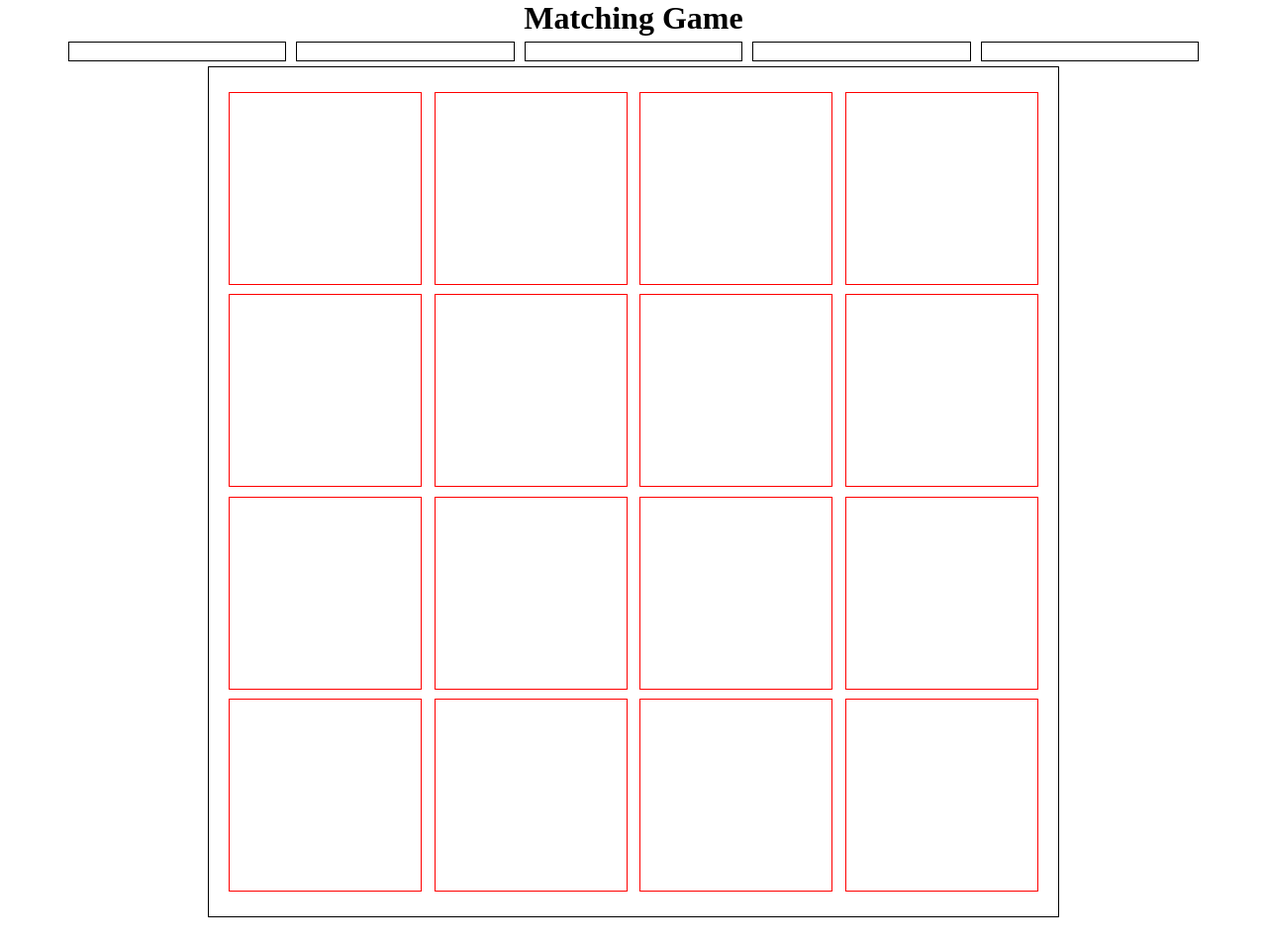
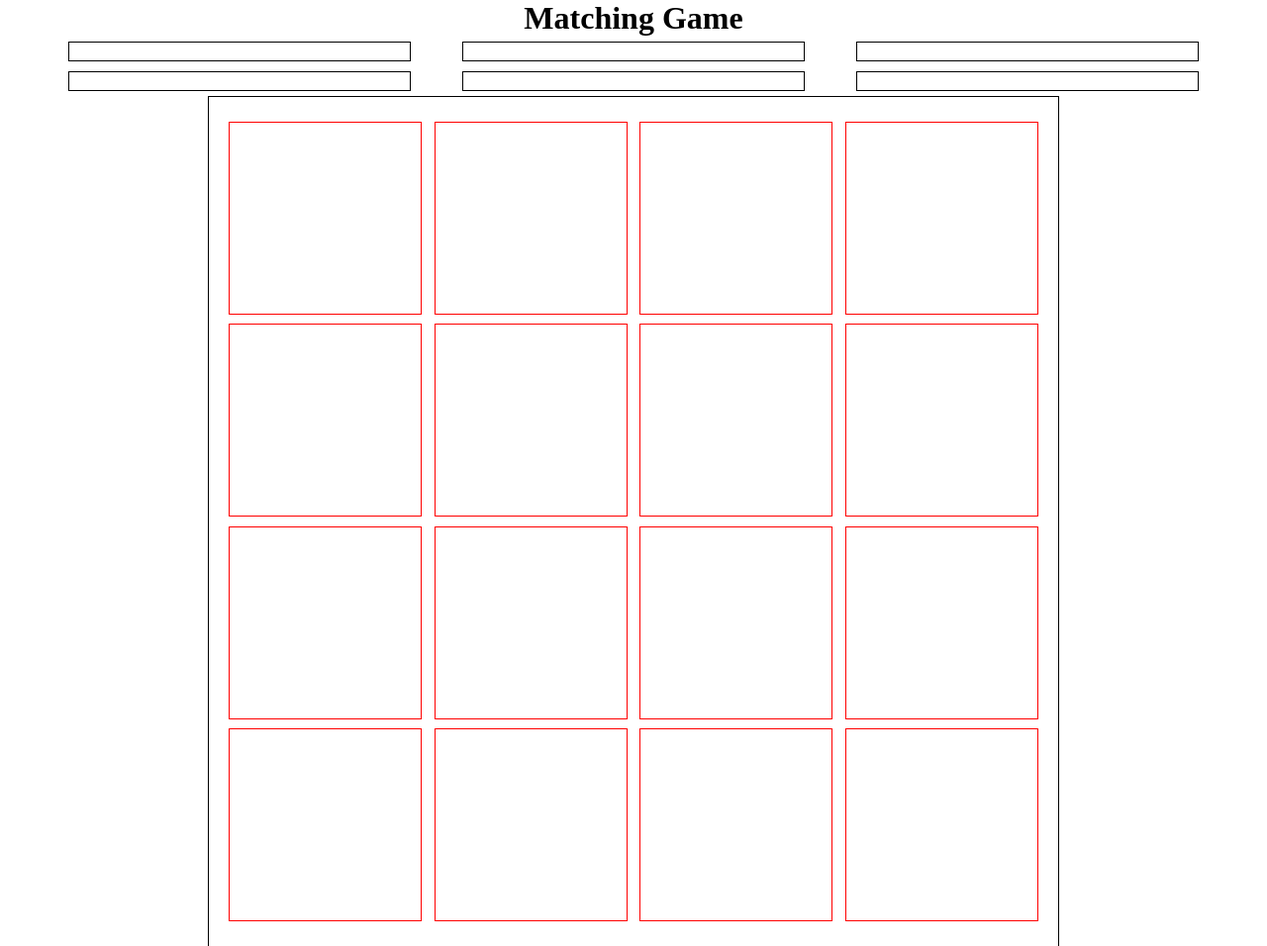
Before and after one commit to maevanapcontact/fend-memory-game, a website: page src/index.html in a window 1280 px wide. Shown: the whole page at 99% size. Before the commit the page ends 927 px from the top, so only its background shows below. Drawn offline with Linux system fonts and the light colour scheme.

Commit message:
feat: add timer section

```diff
--- a/src/css/style.css
+++ b/src/css/style.css
@@ -56,10 +56,12 @@
   display: flex;
   width: 90%;
   margin: auto;
+  flex-wrap: wrap;
+  justify-content: space-between;
 }
 
 .infos > div {
-  width: 20%;
+  width: 30%;
   height: 20px;
   margin: 5px;
   border: 1px solid #000;
--- a/src/index.html
+++ b/src/index.html
@@ -49,6 +49,8 @@
       <div class="player"></div>
       <!-- Score -->
       <div class="score"></div>
+      <!-- Timer -->
+      <div class="timer"></div>
       <!-- Reset -->
       <div class="reset"></div>
     </section>
```
